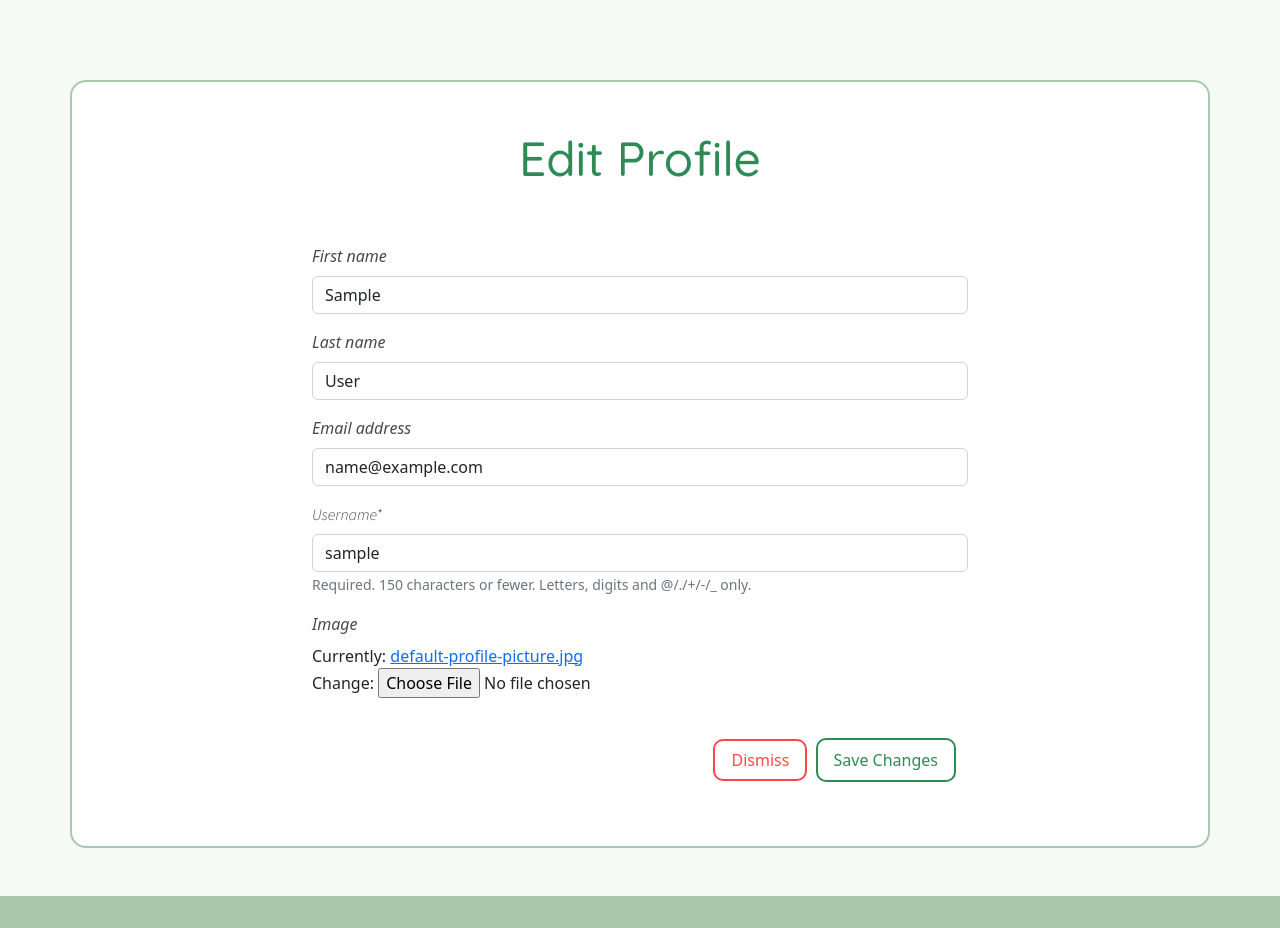
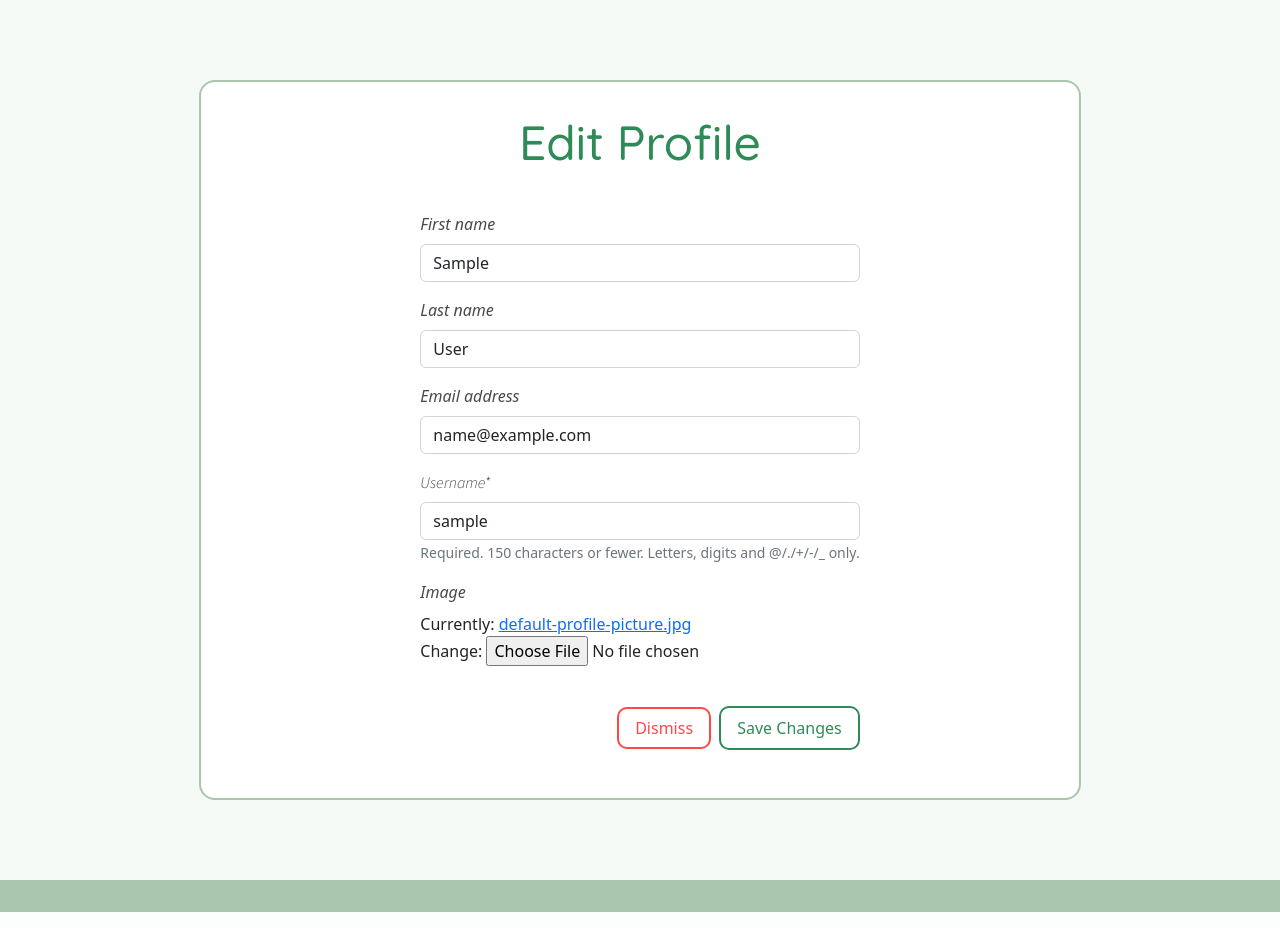
Before and after one commit to malisara/planty, a Django app: page /profile/update/ in a window 1280 px wide. Shown: the part 68-996 px from the top of the page. Run offline with Django 4.2, Linux system fonts and the light colour scheme; the visitor is signed in with stand-in values (Sample User, id 1); some libraries are stand-ins or nearby versions.

Commit message:
changed update form template

```diff
--- a/planty/planty/static/planty/style.css
+++ b/planty/planty/static/planty/style.css
@@ -283,3 +283,34 @@ a>.profile-pic {
     border-radius: 5px;
     min-height: 100vH;
 }
+
+/*Update profile*/
+
+.update-profile-grid {
+    background-color: #FFFFFF;
+    border: 2px solid;
+    border-color: var(--green-navbar);
+    border-radius: 1rem;
+    margin: 5rem 0rem;
+    padding-bottom: 2rem;
+    display: grid;
+    grid-template-columns: 1fr 2fr 1fr;
+    grid-template-rows: 2fr 10fr;
+    grid-template-areas:
+        ". title ."
+        ". form ."
+}
+
+.grid-form-title {
+    font-family: 'Quicksand', sans-serif;
+    color: var(--plant-green);
+    font-weight: 500;
+    font-size: 3rem;
+    grid-area: title;
+    text-align: center;
+    margin-top: 2rem;
+}
+
+.grid-form-layout {
+    grid-area: form;
+}
--- a/planty/users/templates/users/update_profile.html
+++ b/planty/users/templates/users/update_profile.html
@@ -4,33 +4,26 @@
 {% block content %}
 
 <div class="div-content-center form-bg-color">
-    <div class="container div-form-green-border p-5 mb-5">
-        <div class="row">
-            <div class="col-sm justify-content-center">
-                <h1 class="form-title">Edit Profile</h1>
-            </div>
-        </div>
+    <div class="update-profile-grid">
+        <h1 class="grid-form-title">Edit Profile</h1>
 
-        <div class="row">
-            <div class="col-sm">
-                <!--TODO: find a better solution for form style-->
-                <form method="POST" enctype="multipart/form-data" style="padding: 0rem 12rem;">
+
+        <form method="POST" enctype="multipart/form-data" class="grid-form-layout">
             {% csrf_token %}
             {{user_form|crispy}}
             {{profile_form|crispy}}
-                    <div class="container mt-4">
-                        <div class="row">
+
+            <div class="row mt-4">
                 <div class="col-sm text-end">
                     <a href="{% url 'view_profile' user.pk %}" class="button-dismiss m-1">Dismiss</a>
                     <button class="button-sumbit" type="submit">Save Changes</button>
                 </div>
             </div>
-                    </div>
+
         </form>
-            </div>
-        </div>
 
     </div>
 </div>
 
+
 {% endblock content %}
```
Lines whose indentation alone changed are shown as unchanged.
